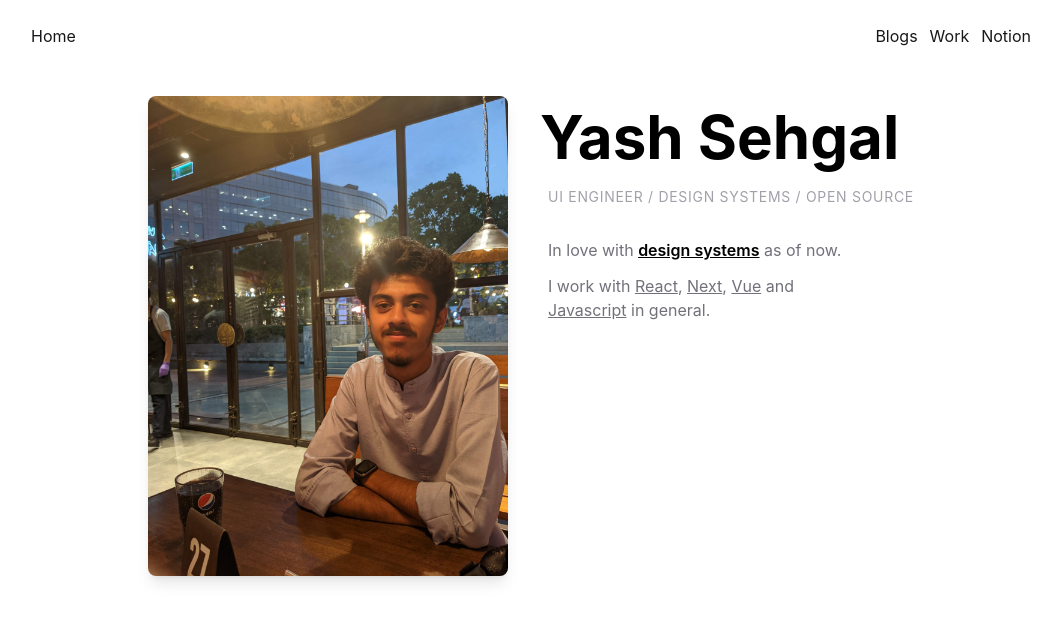
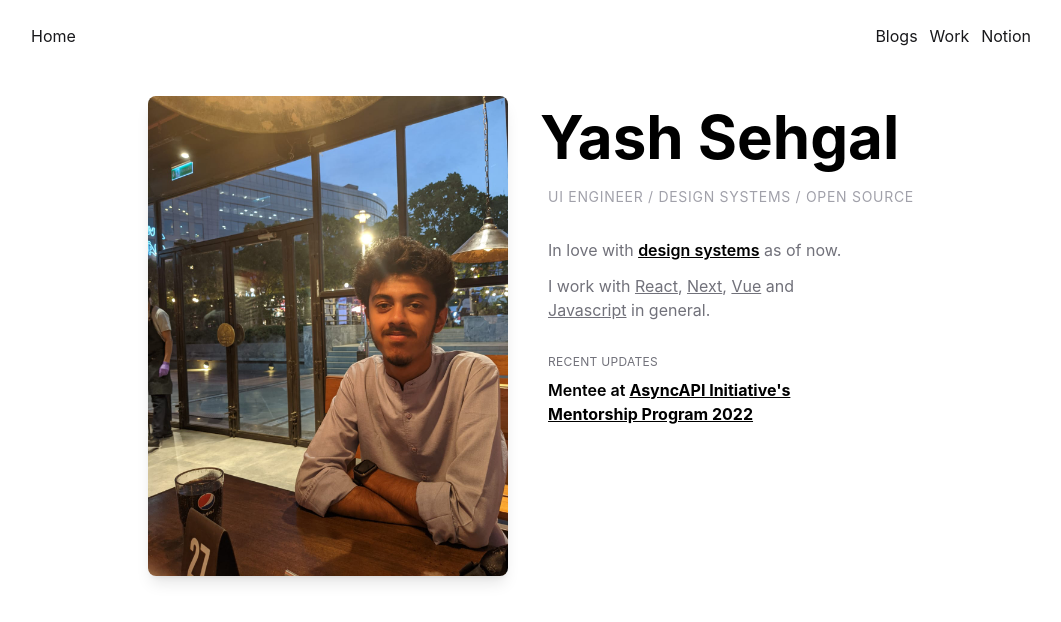
Before and after one commit to yashsehgal/personal-website, a React (Create React App) app: page / in a window 1280 px wide. Shown: the top 622 px of the page, without its empty margins (109-1170 px from the left). Built offline with nearby package versions, Linux system fonts and the light colour scheme.

Commit message:
feat: featured content section added

```diff
--- a/src/pages/Home/index.jsx
+++ b/src/pages/Home/index.jsx
@@ -19,6 +19,16 @@ export default function Home() {
             I work with <span className="underline">React</span>, <span className="underline">Next</span>, <span className="underline">Vue</span> {" "}
             and <span className="underline">Javascript</span> in general.
           </span>
+          <span className='mt-8 uppercase text-xs text-zinc-500 tracking-wide'>Recent Updates</span>
+          <div className='recent-updates-wrapper mt-2'>
+            <div className='recent-update-item'>
+              <h1 className='recent-update-title font-semibold text-black text-base'>Mentee at {" "}
+                <a href="https://github.com/asyncapi/community/discussions/284" target="_blank" className='underline font-bold'>
+                  AsyncAPI Initiative's Mentorship Program 2022
+                </a>
+              </h1>
+            </div>
+          </div>
         </div>
       </div>
     </div>
```
